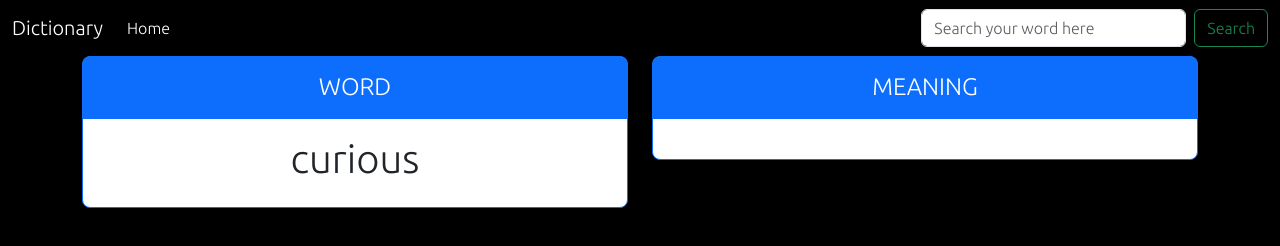
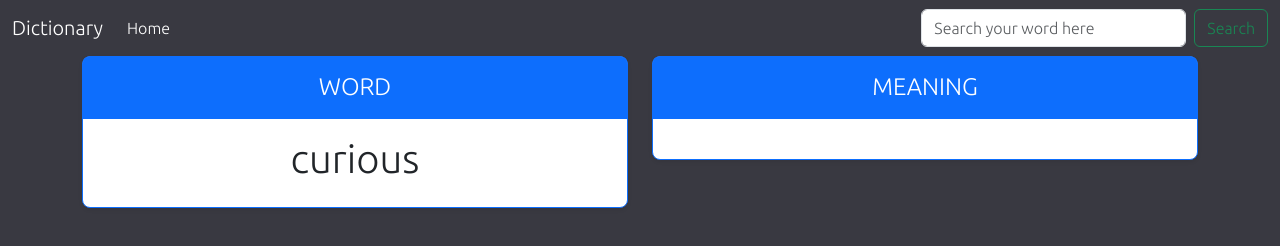
Before and after one commit to yashjainme/Dictionary_APP, a plain HTML site: page index.html in a window 1280 px wide. Drawn offline with nearby package versions, Linux system fonts and the light colour scheme; no server answers.

Commit message:
Update style.css

```diff
--- a/style.css
+++ b/style.css
@@ -1,5 +1,5 @@
 html, body{
-    background-color: black;
+    background-color: #393941;
 
     font-family: 'Ubuntu', sans-serif;
 }
```
